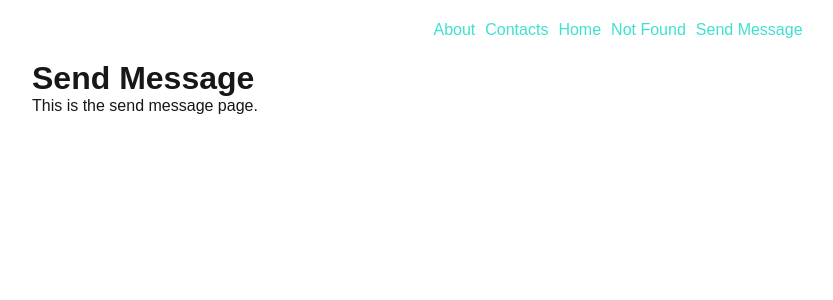
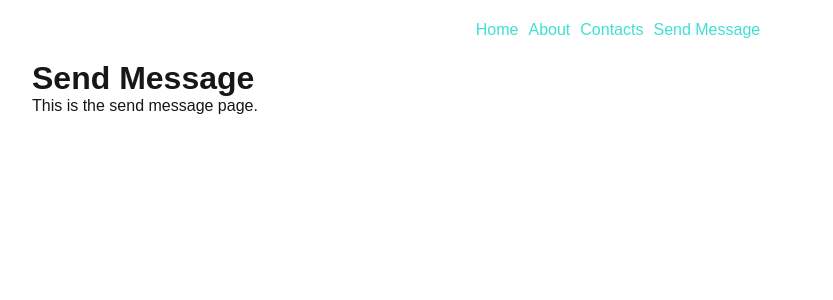
Before and after one commit to YuriyTikhonoff/next15-react19, a Next.js app: page /send-message in a window 1280 px wide. Before the commit this address had no page. Shown: the top 300 px of the page, without its empty margins (22-855 px from the left). Built offline with nearby package versions, Linux system fonts and the light colour scheme.

Commit message:
Adjust showing routes links in the main navigaiton

```diff
--- a/src/constants/app.ts
+++ b/src/constants/app.ts
@@ -9,27 +9,34 @@ export enum ROUTE_KEYS {
 export interface IRoute {
   path: string
   title: string
+  showInNavigation?: boolean
 }
 
 export const ROUTES_MAP: Record<ROUTE_KEYS, IRoute> = {
+  [ROUTE_KEYS.HOME]: {
+    path: "/",
+    title: "Home",
+    showInNavigation: true,
+  },
   [ROUTE_KEYS.ABOUT]: {
     path: "/about",
     title: "About",
+    showInNavigation: true,
   },
   [ROUTE_KEYS.CONTACTS]: {
     path: "/contacts",
     title: "Contacts",
+    showInNavigation: true,
   },
-  [ROUTE_KEYS.HOME]: {
-    path: "/",
-    title: "Home",
-  },
+
   [ROUTE_KEYS.NOT_FOUND]: {
     path: "/404",
     title: "Not Found",
+    showInNavigation: false,
   },
   [ROUTE_KEYS.SEND_MESSAGE]: {
     path: "/send-message",
     title: "Send Message",
+    showInNavigation: true,
   },
 }
--- a/src/layouts/MainLayout/component.tsx
+++ b/src/layouts/MainLayout/component.tsx
@@ -8,9 +8,10 @@ interface MainLayoutProps {
 }
 
 const MainLayout: React.FC<MainLayoutProps> = ({ children }) => {
-  const routes = Object.values(ROUTES_MAP)
-  console.log(routes)
-  console.log(styles)
+  const routes = Object.values(ROUTES_MAP).filter(
+    (route) => route.showInNavigation
+  )
+
   return (
     <div className={styles["main-layout"]}>
       <header className={styles["main-layout__container"]}>
```
